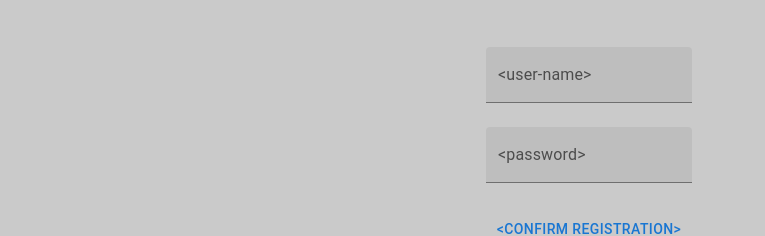
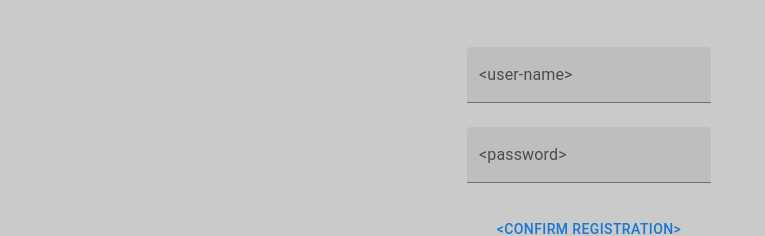
Before and after one commit to Jnwong116/TallTales, a React (Create React App) app in the folder talltales/: page /register in a window 1280 px wide. Shown: the part 335-571 px from the top of the page, without its empty margins (51-816 px from the left). Built offline with nearby package versions, Linux system fonts and the light colour scheme.

Commit message:
[Login] login authorization with users json

```diff
--- a/talltales/src/components/userLoginInput/userLoginInput.js
+++ b/talltales/src/components/userLoginInput/userLoginInput.js
@@ -17,14 +17,14 @@ class UserLoginInput extends React.Component {
                         label="<user-name>"
                         variant="filled"
                         margin="normal"
-                        multiline="true"
+                        maxRows="1"
                     />
                    <TextField
                         id="password"
                         label="<password>"
                         variant="filled"
                         margin="normal"
-                        multiline="true"
+                        maxRows="1"
                     />
                 </div>
             </div>
--- a/talltales/src/pages/login/login.js
+++ b/talltales/src/pages/login/login.js
@@ -7,7 +7,23 @@ import "./login.css";
 
 class Login extends React.Component {
 
+    handleClick(users) {
+        const currUserName = document.getElementById("user-name").value;
+        const currPassword = document.getElementById("password").value;
+
+        const targetUser = users.users.filter(user => user.username === currUserName);
+
+        if(targetUser.length && targetUser[0].password === currPassword) {
+            window.alert("Successful login!");
+        }
+        else {
+            window.alert("Incorrect login :(");
+        }
+    }
+
     render() {
+        // import data
+        this.users = require("./../../data/users.json");
 
         return (
             <div className="login-page">
@@ -16,7 +32,7 @@ class Login extends React.Component {
                 </div>
                 <UserLoginInput text="LOGIN"></UserLoginInput>
                 <TextButton text="<ENTER TO PLAY>"
-                    handleClick={() => {window.alert('LOGIN!');}}>
+                    handleClick={() => {this.handleClick(this.users)}}>
                 </TextButton>
                 <div className="signup-message">
                     NEW? SIGN UP
```
